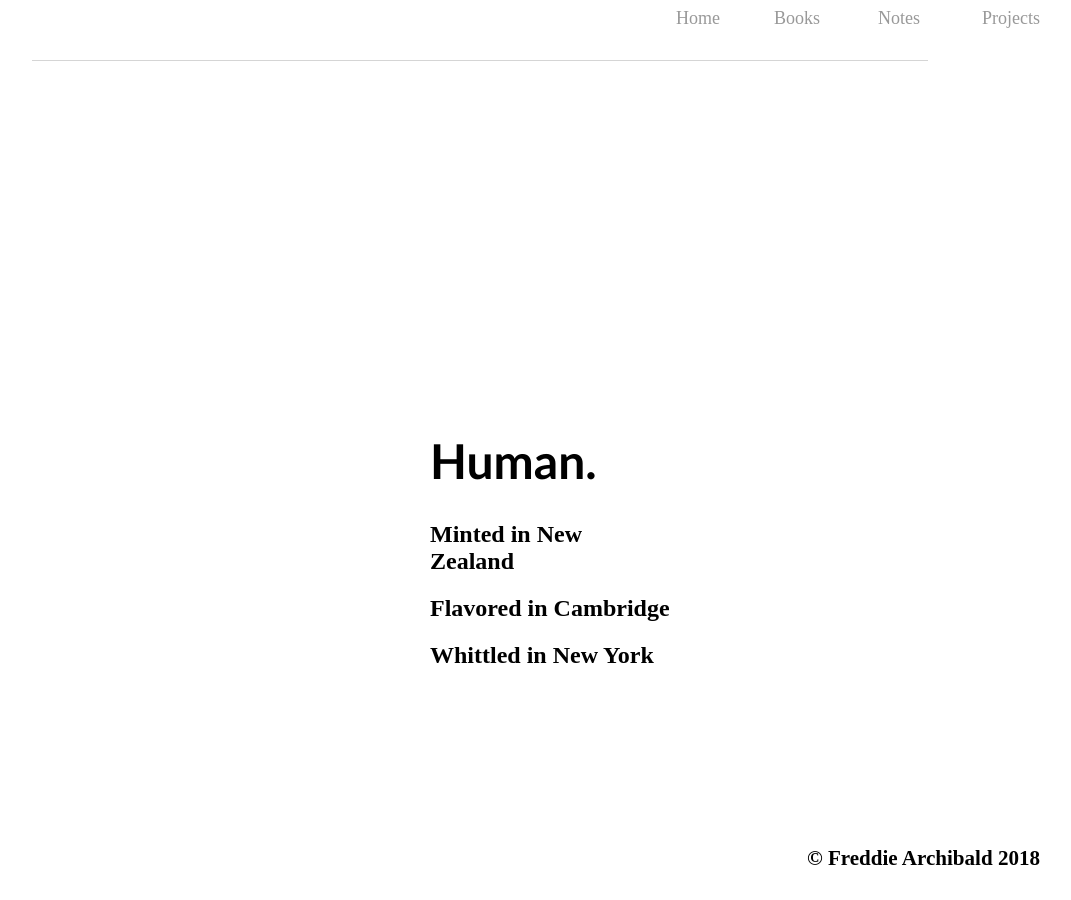
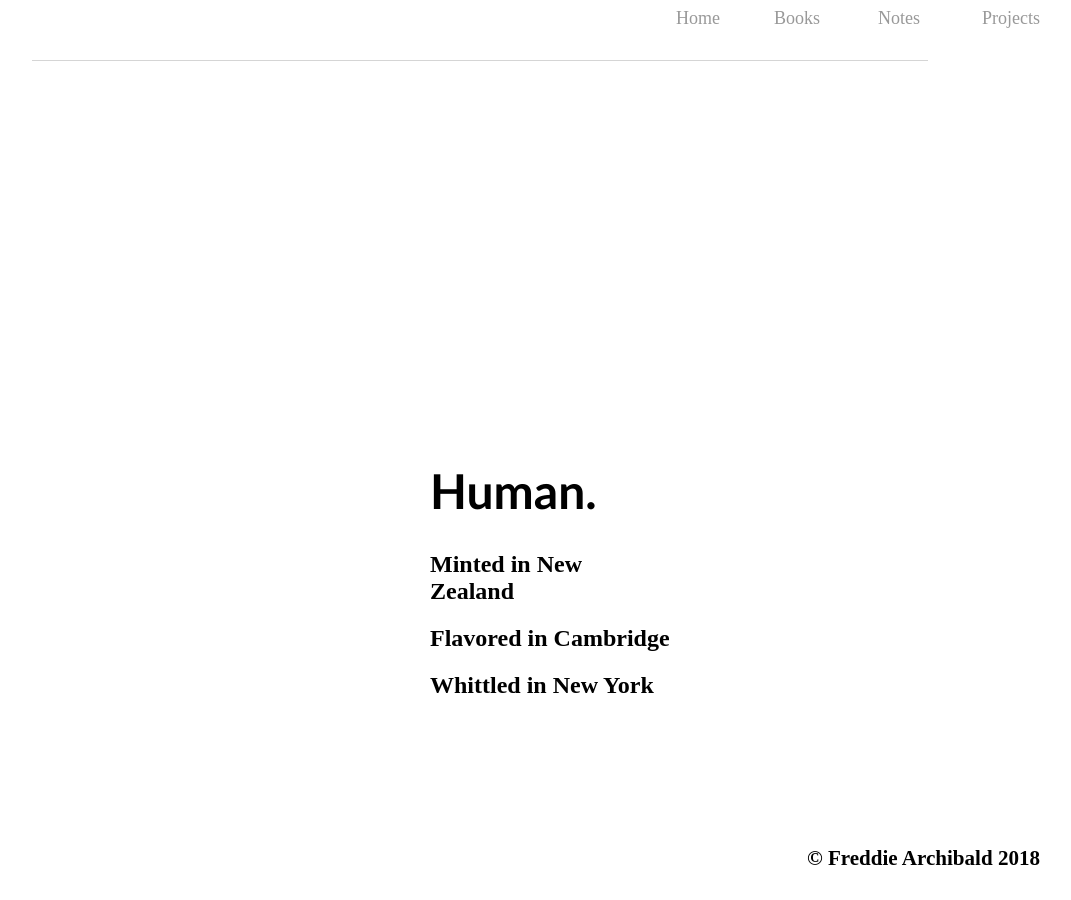
Before and after one commit to scryptive/personal, a Jekyll site: the page built from index.html, in a window 1280 px wide. Shown: the whole page, without its empty margins (160-1231 px from the left). Built offline with Jekyll 4.4.1, drawn with Linux system fonts in a browser that asks for light colours.

Commit message:
Update index.html

```diff
--- a/index.html
+++ b/index.html
@@ -10,7 +10,7 @@ title: planet fred
     width: 240px;
     left: 50%;
     top: 50%;
-    margin-top: -50px;
+    margin-top: -20px;
     margin-left: -50px;
 }
 
```
